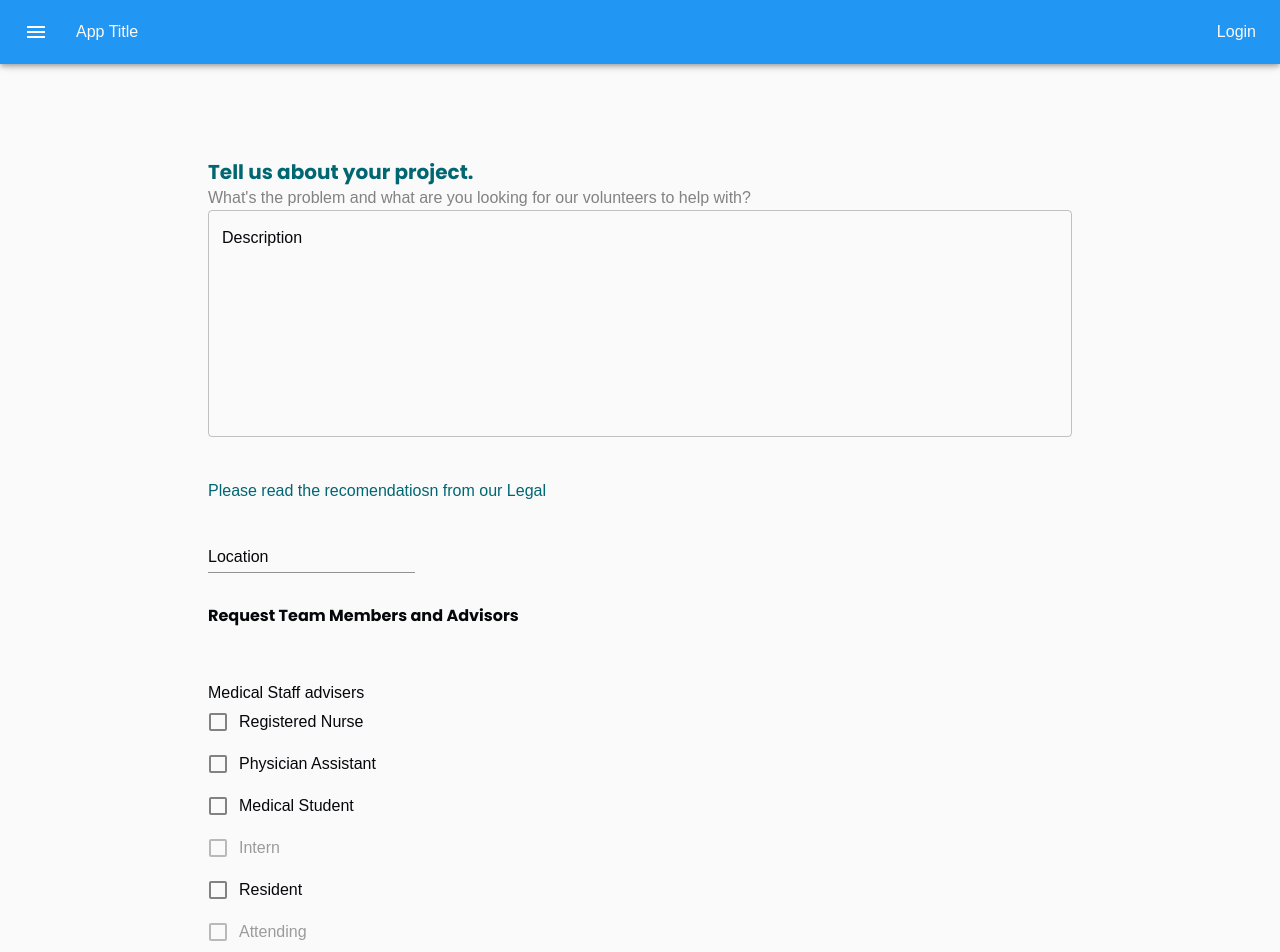
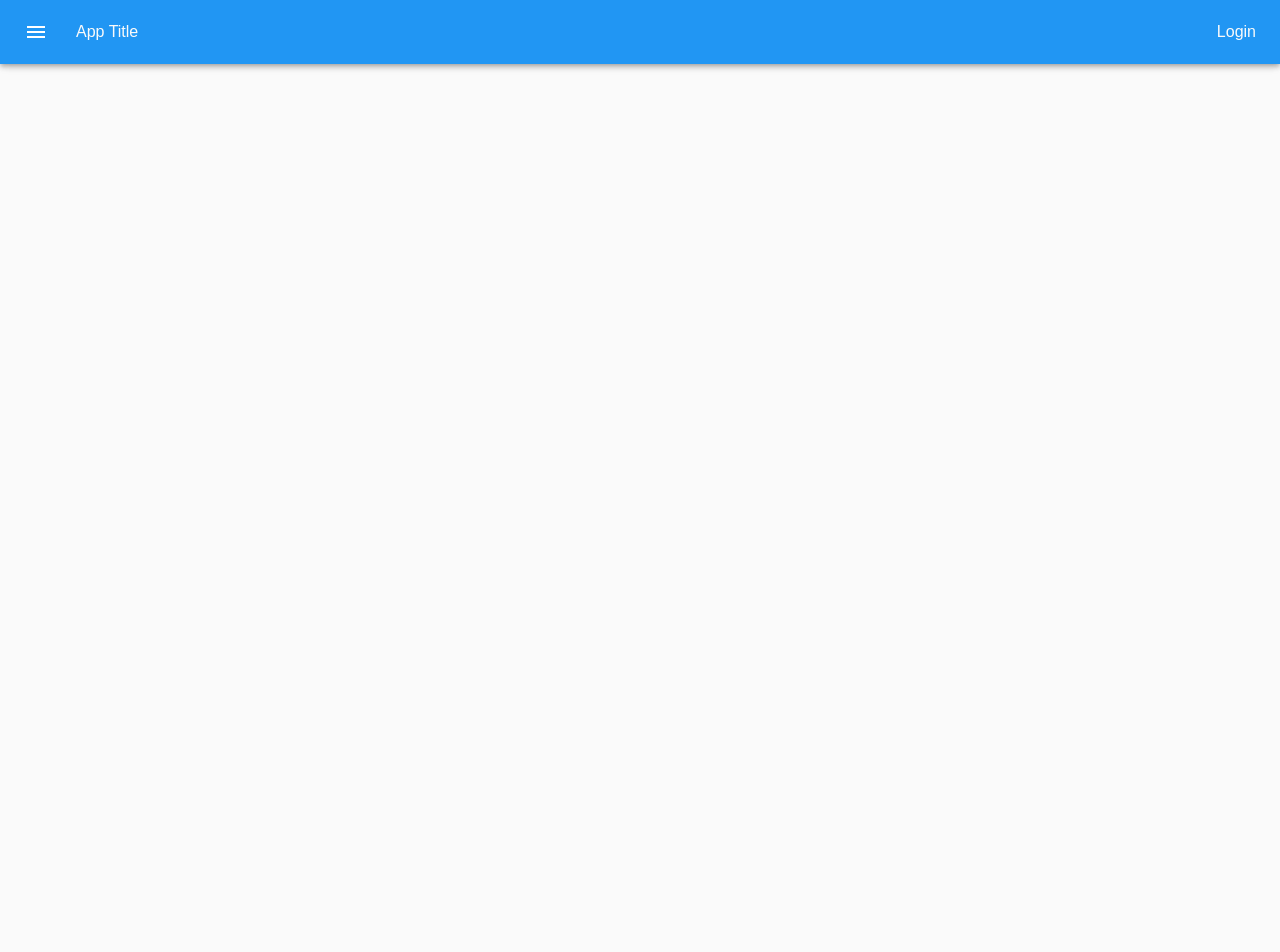
Before and after one commit to crowdsourcemedical/volunteer-database, a React (Create React App) app in the folder frontend/: page /newproject in a window 1280 px wide. Shown: the top 952 px of the page. After the commit the page ends 800 px from the top, so only its background shows below. Built offline with nearby package versions, Linux system fonts and the light colour scheme; a web font is replaced by a local one.

Commit message:
Merge Frontend/Staging

```diff
--- a/frontend/package.json
+++ b/frontend/package.json
@@ -7,6 +7,7 @@
     "@material-ui/icons": "^4.9.1",
     "enzyme": "^3.11.0",
     "enzyme-adapter-react-16": "^1.15.2",
+    "formik": "^2.1.4",
     "jest-enzyme": "^7.1.2",
     "pullstate": "^1.11.0",
     "react": "^16.13.1",
--- a/frontend/src/App.js
+++ b/frontend/src/App.js
@@ -7,7 +7,7 @@ import AboutPage from './pages/about.js';
 import SignupPage from './pages/signup.js';
 import SignupVolunteerPage from './pages/signup_volunteer';
 import StoryBook from './pages/storybook.js';
-import NewProject from './pages/newproject.js';
+import ProjectSubmit from './pages/ProjectSubmit.js';
 import Style from './pages/style.js';
 import Project from './pages/project';
 import UserProfile from './components/UserProfile/Profile.component';
@@ -27,15 +27,12 @@ function App() {
 					<Route path="/signup" exact component={SignupPage} />
 					<Route path="/signup/volunteer" exact component={SignupVolunteerPage} />
 					<Route path="/storybook" exact component={StoryBook} />
-          <Route path="/newproject" exact component={NewProject} />
-          <Route path="/userprofile" exact component={UserProfile} />
-          <Route path="/profile" exact component={Profile} />
+					<Route path="/projects/submit" exact component={ProjectSubmit} />
 					<Route path="/style" exact component={Style} />
-          <Route path="/project" exact component={Project} />
+ 					<Route path='/userprofile' exact component={UserProfile} />
 				</Switch>
 			</div>
 		</Router>
 	);
   }
-
 export default App;
--- a/frontend/src/components/Forms/checkboxSection.js
+++ /dev/null
@@ -1,54 +0,0 @@
-import React from 'react';
-import Checkbox from '@material-ui/core/Checkbox';
-import { makeStyles } from '@material-ui/core/styles';
-import FormLabel from '@material-ui/core/FormLabel';
-import FormControl from '@material-ui/core/FormControl';
-import FormGroup from '@material-ui/core/FormGroup';
-import FormControlLabel from '@material-ui/core/FormControlLabel';
-
-
-
-export default function Checkboxes(props) {
-  const [checked, setChecked] = React.useState(true);
-  const useStyles = makeStyles(theme => ({
-    root: {
-      display: 'fixed',
-    },
-    formControl: {
-      margin: theme.spacing(3),
-
-    },
-  }));
-
-  const handleChange = event => {
-    setChecked(event.target.checked);
-  };
-
-  return (
-
-
-      <FormControl component="fieldset" className={useStyles.formControl}>
-        <FormLabel component="legend">{props.sectionHeader}</FormLabel>
-        <FormGroup>
-         {props.checkboxes.map((checkbox)=>{
-           return(
-           <FormControlLabel
-           control={ <Checkbox disabled={checkbox.status} color="primary" inputProps={{ 'aria-label':  'uncontrolled-checkbox' }} />}
-           label={checkbox.label} onChange={props.cb(this)}
-
-         />)
-
-
-         })}
-
-        </FormGroup>
-      </FormControl>
-
-
-
-
-
-
-
-  );
-}
--- a/frontend/src/components/navbar.js
+++ b/frontend/src/components/navbar.js
@@ -80,7 +80,8 @@ const useStyles = makeStyles(theme => ({
 	backdrop: {
 		background: theme.palette.primary.main,
 		opacity: '0.5 !important',
-	}
+	},
+	offset: theme.mixins.toolbar
 }));
 
 const NavBar = () => {
@@ -136,13 +137,14 @@ const NavBar = () => {
 					</Link>
 				</Toolbar>
 			</AppBar>
+			<div className={classes.offset} />
 			<Drawer className={classes.drawer} anchor="left" open={isOpen} onClose={toggleDrawer}>
 				<div className={classes.listSpacer} />
 				<Divider />
 				<List className={classes.list}>
 					{PAGE_LINKS_LIST &&
 						PAGE_LINKS_LIST.map(link => (
-							<ListItemLink href={link.path}>
+							<ListItemLink key={link.path} href={link.path}>
 								<ListItemText primary={link.name} />
 							</ListItemLink>
 						))}
--- a/frontend/src/pages/home.js
+++ b/frontend/src/pages/home.js
@@ -25,7 +25,7 @@ const HomePage = props => {
   return (
     <Grid container spacing={2}>
       <Grid container>
-        <Hero image={HeroImg} primaryButton={{ link: "newproject", text: "Submit a Project" }} secondaryButton={{ link: "signup/volunteer", text: "Become a Volunteer" }}>
+        <Hero image={HeroImg} primaryButton={{ link: "projects/submit", text: "Submit a Project" }} secondaryButton={{ link: "signup/volunteer", text: "Become a Volunteer" }}>
           <Typography component="h1" variant="h2" align="left" color="textPrimary" gutterBottom>
             DO SOMETHING GREAT
           </Typography>
--- a/frontend/src/pages/newproject.js
+++ /dev/null
@@ -1,202 +0,0 @@
-import React, { useState } from "react";
-import TextField from "@material-ui/core/TextField";
-import { makeStyles } from "@material-ui/core/styles";
-import { Box, Typography, Grid } from "@material-ui/core";
-import { Button } from "@material-ui/core";
-import CheckBoxSection from "../components/Forms/checkboxSection.js";
-
-const useStyles = makeStyles(theme => ({
-  root: {
-    "& > *": {
-      margin: theme.spacing(),
-      width: "25ch"
-    }
-  },
-  margin: {
-    margin: theme.spacing(1)
-  }
-}));
-
-const checkboxesCad = [
-  { label: "Solid Works", status: false },
-  { label: "Inventor", status: false }
-]; // pass this to a checkboxsection to output all checkbox labels -> status is if its disabled or enabled
-const checkboxesMedical = [
-  { label: "Registered Nurse", status: false },
-  { label: "Physician Assistant", status: false },
-  { label: "Medical Student", status: false },
-  { label: "Intern", status: true },
-  { label: "Resident", status: false },
-  { label: "Attending", status: true }
-]; // pass this to a checkboxsection to output all checkbox labels -> status is if its disabled or enabled
-const checkboxesEng = [
-  { label: "Mechanical Engineer", status: false },
-  { label: "Mechanical Engineer with FEA experience", status: false },
-  { label: "Electrical Engineer", status: true },
-  { label: "Mechatronics Engineer", status: false }
-]; // pass this to a checkboxsection to output all checkbox labels -> status is if its disabled or enabled
-const checkboxesLegal = [
-  { label: "Lawyer", status: false },
-  { label: "Barrister", status: false },
-  { label: "paralegal", status: false }
-];
-const checkboxesManu = [
-  { label: "FDM 3D printer", status: false },
-  { label: "SLA 3D printer", status: false },
-  { label: "SLS Nylon 3D printer", status: false },
-  { label: "Machinist", status: true }
-];
-//TODO: populate the above with an API call to see which professions are avaliable and not avaliable
-
-function NewProject() {
-  const [description, setDescription] = useState("");
-  const [profsRequired, setProfsRequired] = useState([]);
-  const [location, setLocation] = useState("");
-
-  const changeMap = {
-    description: setDescription,
-    location: setLocation
-  };
-
-  function handleCheckBoxChange(event) {
-    //TODO: GET CHECKBOX data from child component onChange
-  }
-
-  function handleChange(event) {
-    changeMap[event.target.name](event.target.value);
-  }
-
-  function handleSubmit(event) {
-    event.preventDefault();
-  }
-
-  return (
-    <Grid container spacing={2}>
-      <Grid item xs={12} />
-      <Grid container justify="center">
-        {/* Main Page Content */}
-        <Grid item xs={8} lg={4} xl={4}>
-          <Typography variant="h3">Welcome to Crowd Sourced Medical</Typography>
-        </Grid>
-      </Grid>
-      <Box m={6} />
-
-      <Grid container justify="center">
-        <Grid item xs={12} lg={8} xl={8}>
-          <Grid container alignItems="flex-start" item xs={12} lg={8} xl={8}>
-            <Typography color="primary" variant="h4">
-              Tell us about your project.
-            </Typography>{" "}
-            <br></br>
-          </Grid>
-          <Grid container alignItems="flex-start" item xs={12} lg={8} xl={8}>
-            <Typography variant="h6">
-              What's the problem and what are you looking for our volunteers to
-              help with?
-            </Typography>
-          </Grid>
-          <form className={useStyles.root} noValidate autoComplete="off">
-            <TextField
-              name="description"
-              multiline={true}
-              rows={10}
-              fullWidth={true}
-              size="large"
-              label="Description"
-              variant="outlined"
-              value={description}
-              onChange={handleChange}
-            />
-            <Box m={5} />
-            <Grid container alignItems="flex-start" item xs={12} lg={8} xl={8}>
-              <Typography
-                id="legal_recomendations"
-                color="primary"
-                variant="subtitle1"
-              >
-                {" "}
-                Please read the recomendatiosn from our Legal{" "}
-              </Typography>
-              <Box m={3} />
-            </Grid>
-            <Grid container alignItems="flex-start" item xs={12} lg={8} xl={8}>
-              <TextField
-                name="location"
-                label="Location"
-                onChange={handleChange}
-              />
-              <Box m={5} />
-            </Grid>
-            <Grid container alignItems="flex-start" item xs={12} lg={8} xl={8}>
-              <Typography variant="h5">
-                Request Team Members and Advisors
-              </Typography>
-              <Box m={5} />
-            </Grid>
-
-            <Grid container alignItems="flex-start" item xs={12} lg={8} xl={8}>
-              <CheckBoxSection
-                right
-                sectionHeader={"Medical Staff advisers"}
-                checkboxes={checkboxesMedical}
-                cb={handleCheckBoxChange}
-              ></CheckBoxSection>
-            </Grid>
-            <Box m={5} />
-            <Grid container alignItems="flex-start" item xs={12} lg={8} xl={8}>
-              <CheckBoxSection
-                right
-                sectionHeader={"Engineering"}
-                checkboxes={checkboxesEng}
-                cb={handleCheckBoxChange}
-              ></CheckBoxSection>
-            </Grid>
-            <Box m={5} />
-
-            <Grid container alignItems="flex-start" item xs={12} lg={8} xl={8}>
-              <CheckBoxSection
-                right
-                sectionHeader={"CAD professionals"}
-                checkboxes={checkboxesCad}
-                cb={handleCheckBoxChange}
-              ></CheckBoxSection>
-            </Grid>
-            <Box m={2} />
-            <Grid container alignItems="flex-start" item xs={12} lg={8} xl={8}>
-              <CheckBoxSection
-                sectionHeader={"Legal advisors"}
-                checkboxes={checkboxesLegal}
-                cb={handleCheckBoxChange}
-              ></CheckBoxSection>
-            </Grid>
-            <Box m={2} />
-            <Grid container alignItems="flex-start" item xs={12} lg={8} xl={8}>
-              <CheckBoxSection
-                sectionHeader={"Manufactures"}
-                checkboxes={checkboxesManu}
-                cb={handleCheckBoxChange}
-              ></CheckBoxSection>
-            </Grid>
-            <Box m={3} />
-            <Grid container alignItems="flex-start" item xs={12} lg={8} xl={8}>
-              <Button
-                onClick={handleSubmit}
-                variant="contained"
-                size="large"
-                color="primary"
-                className={useStyles.margin}
-              >
-                Submit project
-              </Button>
-            </Grid>
-          </form>
-        </Grid>
-      </Grid>
-      {/* Footer */}
-      <Grid item xs={12} />
-      {/* End Main Page Content */}
-    </Grid>
-  );
-}
-
-export default NewProject;
--- a/frontend/src/pages/storybook.js
+++ b/frontend/src/pages/storybook.js
@@ -1,6 +1,6 @@
 import React from 'react';
 import UserSmallCard from '../components/Cards/userSmallCard.js';
-import CheckBoxSection from '../components/Forms/checkboxSection.js';
+import CheckBoxSection from '../components/Forms/Checkboxes.js';
 import { Box } from '@material-ui/core';
 
 const mockUser = {
```
Also changed, not shown: 1 other file (tests, documents, lock files or other folders). Lines whose indentation alone changed are shown as unchanged.
